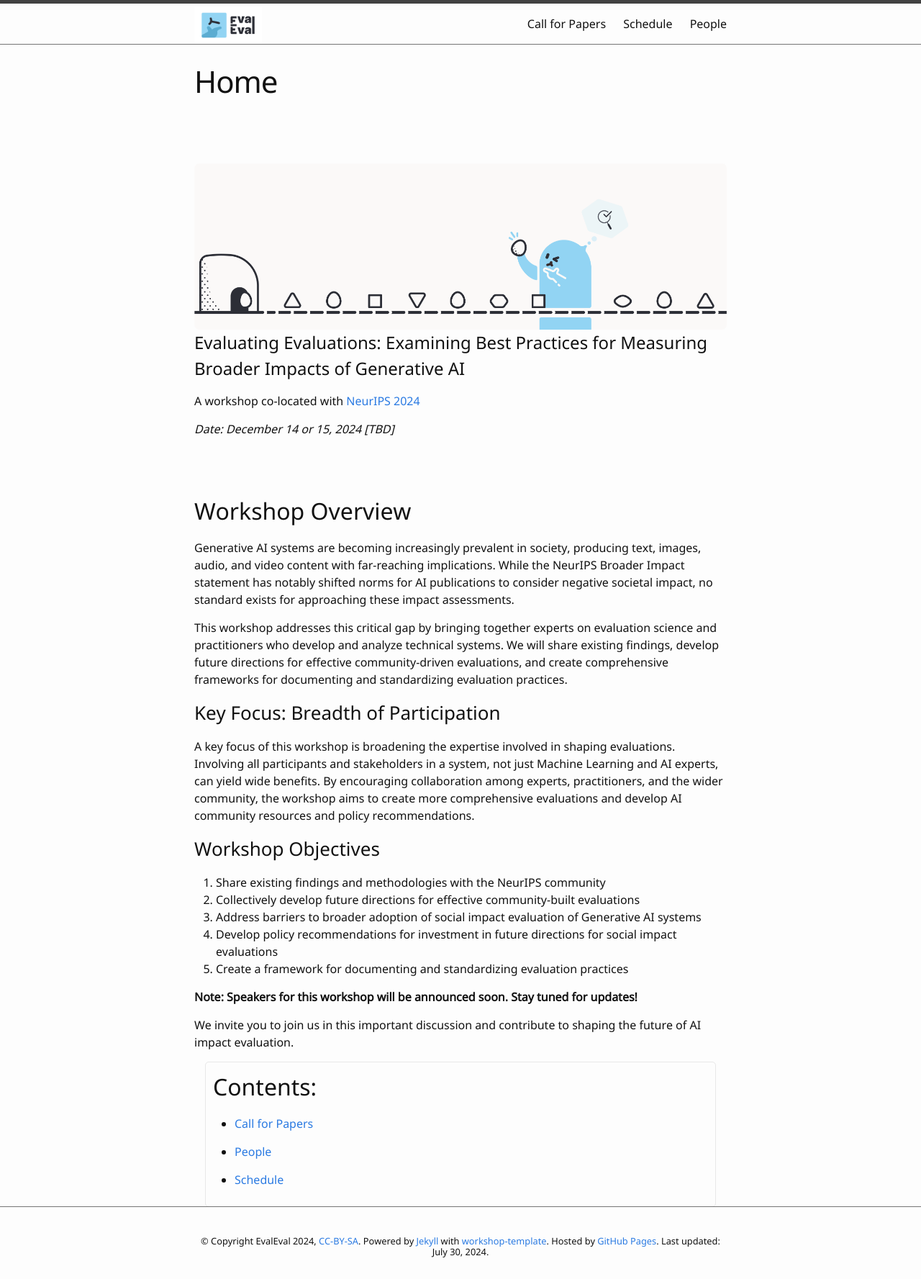
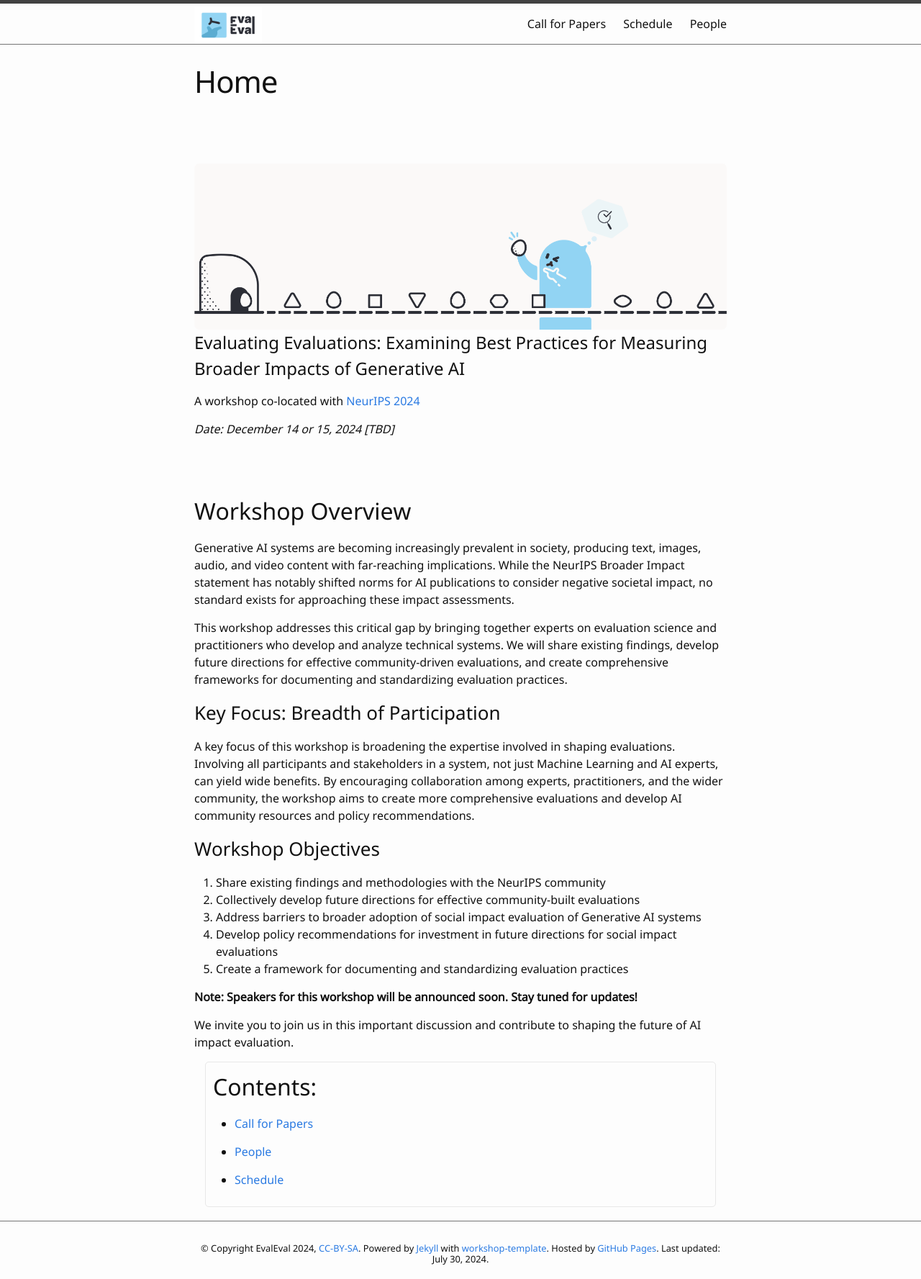
Before and after one commit to aaai-fidu-lab/aaai-fidu-lab.github.io, a Jekyll site: the page built from index.md, in a window 1280 px wide. Shown: the whole page at 72% size. Built offline with Jekyll 4.4.1, drawn with Linux system fonts in a browser that asks for light colours; our own code applies the rules of GitHub Pages for plain Markdown files.

Commit message:
Update custom.css

```diff
--- a/css/custom.css
+++ b/css/custom.css
@@ -18,12 +18,12 @@ html, body {
   position: absolute;
   bottom: 0;
   width: 100%;
-  height: 40px;  /* Fixed height of the footer */
+  height: 20px !important;  /* Fixed height of the footer */
 }
 
 .site-footer .wrapper {
-  padding-top: 10px;
-  padding-bottom: 10px;
+  padding-top: !important;
+  padding-bottom: !important;
 }
 
 .footer-content {
```
